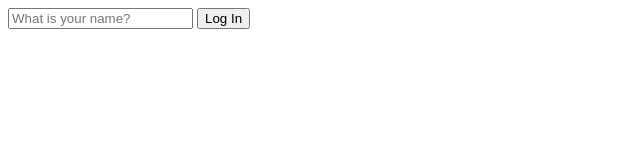
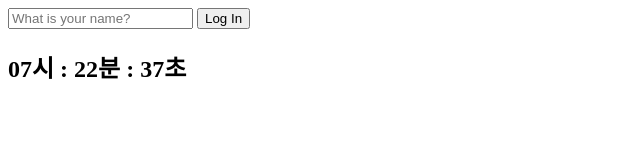
Before and after one commit to HICHULOG/vanillajs-chrome-clone, a plain HTML site: page index.html in a window 1280 px wide. Shown: the whole page, without its empty margins (0-640 px from the left). Drawn offline with Linux system fonts and the light colour scheme.

Commit message:
created clock part

```diff
--- a/index.html
+++ b/index.html
@@ -17,8 +17,9 @@
       />
       <button>Log In</button>
     </form>
-
+    <h2 id="clock">00:00</h2>
     <h1 id="greeting" class="hidden"></h1>
     <script src="js/greetings.js"></script>
+    <script src="js/clock.js"></script>
   </body>
 </html>
--- /dev/null
+++ b/js/clock.js
@@ -0,0 +1,12 @@
+const clock = document.querySelector("h2#clock");
+
+function getClock() {
+  const date = new Date();
+  const hours = String(date.getHours()).padStart(2, "0");
+  const minutes = String(date.getMinutes()).padStart(2, "0");
+  const seconds = String(date.getSeconds()).padStart(2, "0");
+  clock.innerText = `${hours}시 : ${minutes}분 : ${seconds}초`;
+}
+
+getClock();
+setInterval(getClock, 1000);
```
